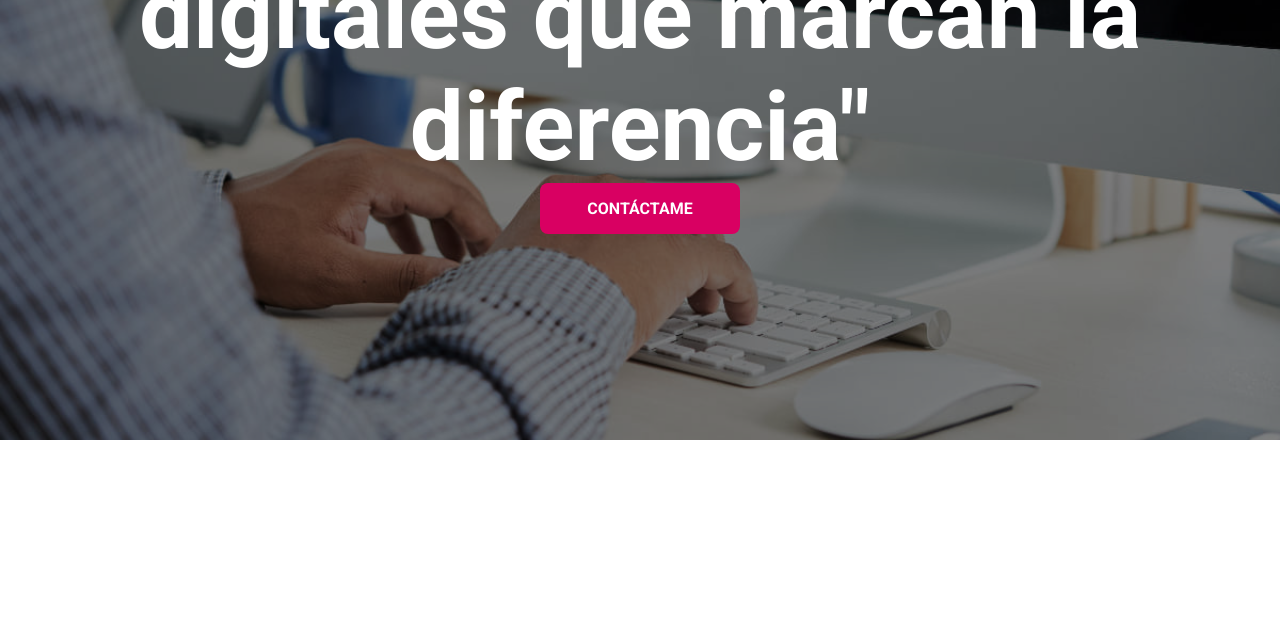
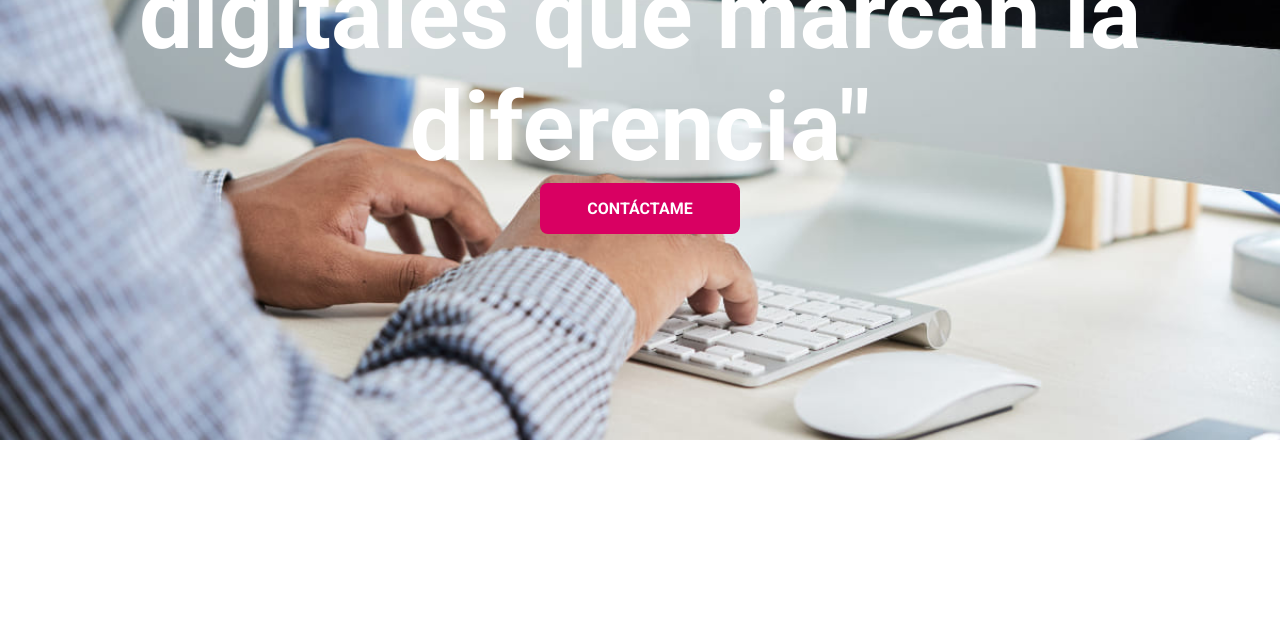
Before and after one commit to fandresh62183/mi-portafolio, a plain HTML site: page index.html in a window 1280 px wide. Shown: the part 416-1059 px from the top of the page. Drawn offline with Linux system fonts and the light colour scheme.

Commit message:
actuliza hero

```diff
--- a/css/styles.css
+++ b/css/styles.css
@@ -191,10 +191,9 @@ p {
 
 .hero-image {
   background-image: url("/assets/images/hero-image-developer.png");
-  background-repeat: no-repeat;
+  background-repeat: no-repea;
   background-size: cover;
   background-position: center;
-  background-attachment: var(--hero-attachment);
 }
 
 .hero-image-opacity {
@@ -204,7 +203,6 @@ p {
   justify-content: center;
   align-items: center;
   text-align: center;
-  background-color: var(--hero-opacity-color);
 }
 
 .hero-image-title {
--- a/js/scripts.js
+++ b/js/scripts.js
@@ -58,8 +58,8 @@ const projects = [
   {
     url: "https://fandresh62183.github.io/ClonGoogle/",
     imgSrc: "assets/images/clon-google.png",
-    imgAlt: "Clon de google"
-  }
+    imgAlt: "Clon de google",
+  },
 ];
 
 const interfaces = [
```
